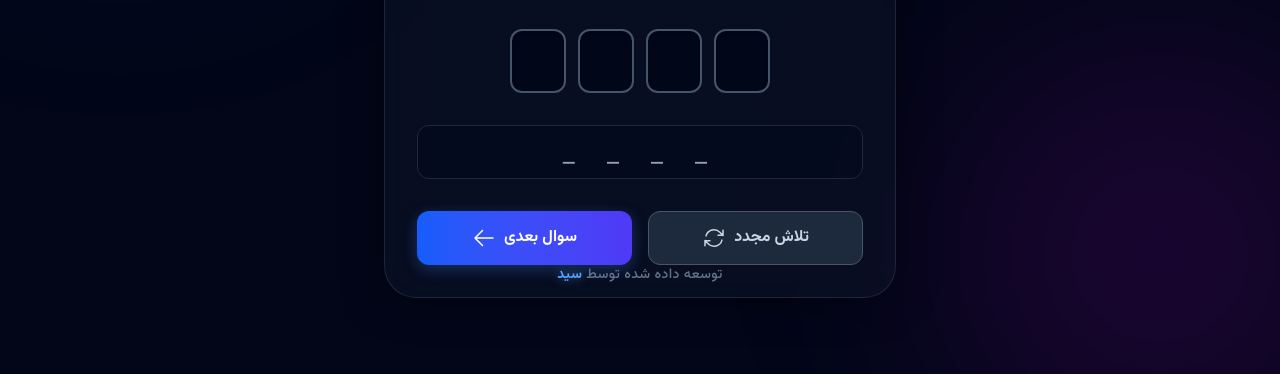
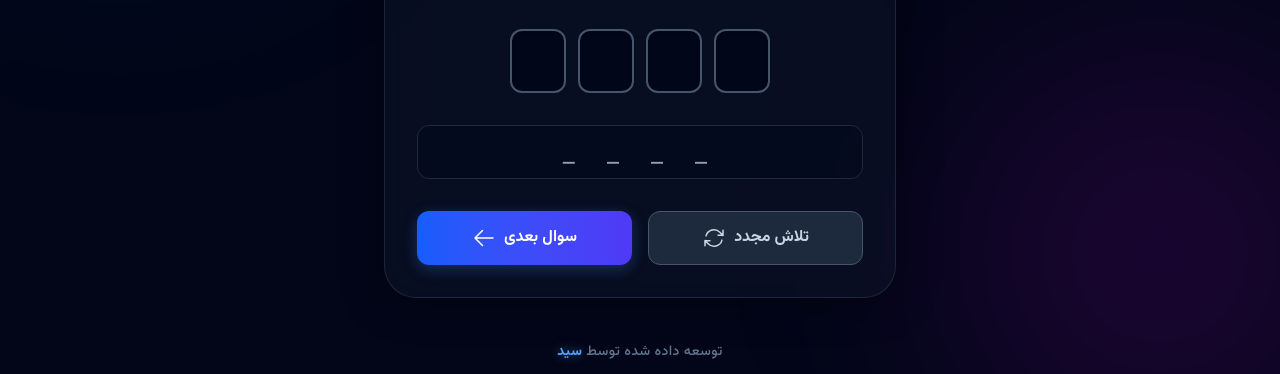
Before and after one commit to Seyed-dev/Word-guessing-game, a website: page index.html in a window 1280 px wide. Shown: the part 426-800 px from the top of the page. Drawn offline with Linux system fonts and the light colour scheme.

Commit message:
Update index.html

```diff
--- a/index.html
+++ b/index.html
@@ -187,8 +187,9 @@
           </span>
         </button>
       </div>
-      <footer
-        class="absolute sm:bottom-3 -bottom-10 left-0 w-full text-center z-10 pointer-events-none"
+    </div>
+    <footer
+        class="absolute sm:bottom-3 bottom-10 left-0 w-full text-center z-10 pointer-events-none"
       >
         <p class="text-xs md:text-sm text-slate-500 font-medium tracking-wide">
           توسعه داده شده توسط
@@ -198,8 +199,6 @@
           >
         </p>
       </footer>
-    </div>
-
     <div
       id="game-over-modal"
       class="fixed inset-0 z-[100] flex items-center justify-center opacity-0 pointer-events-none transition-opacity duration-300"
```
